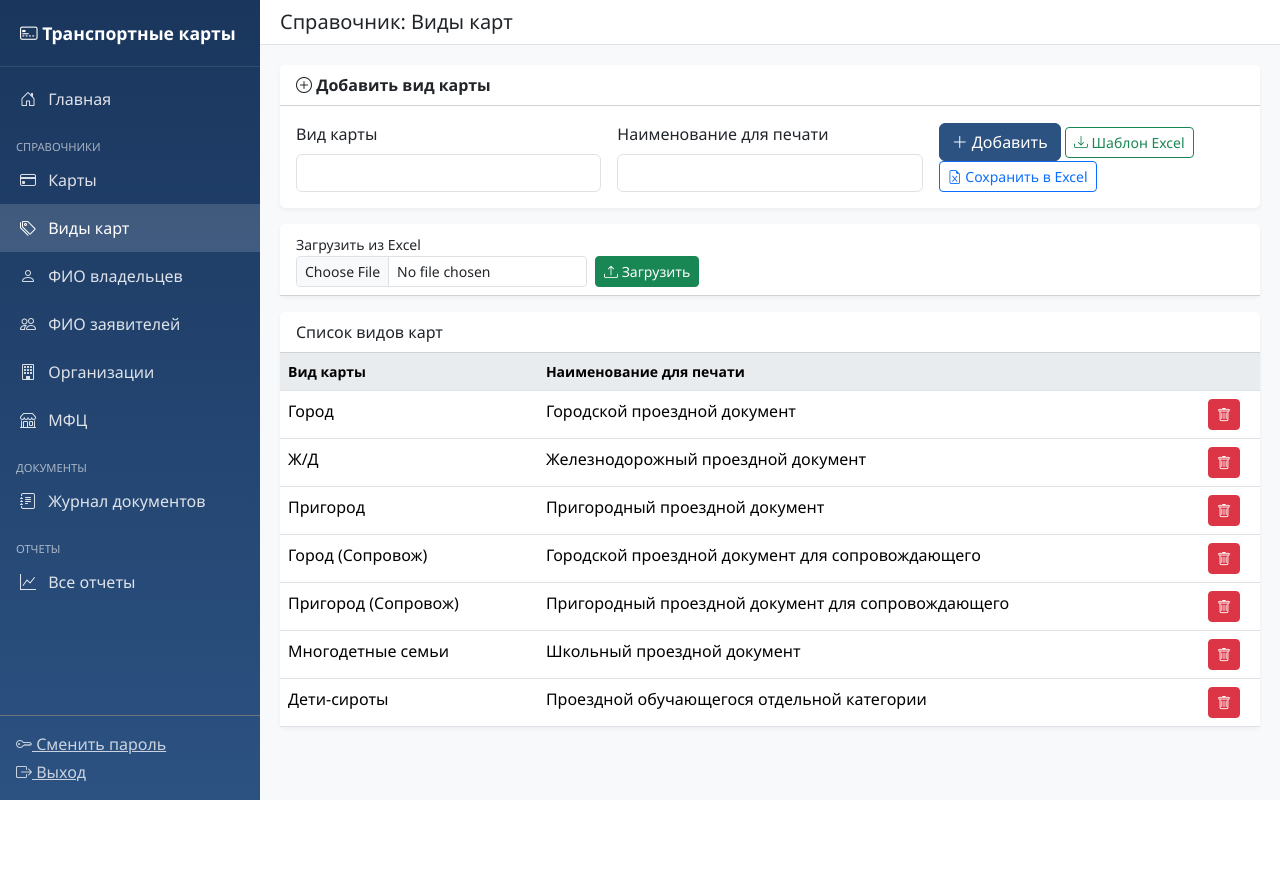
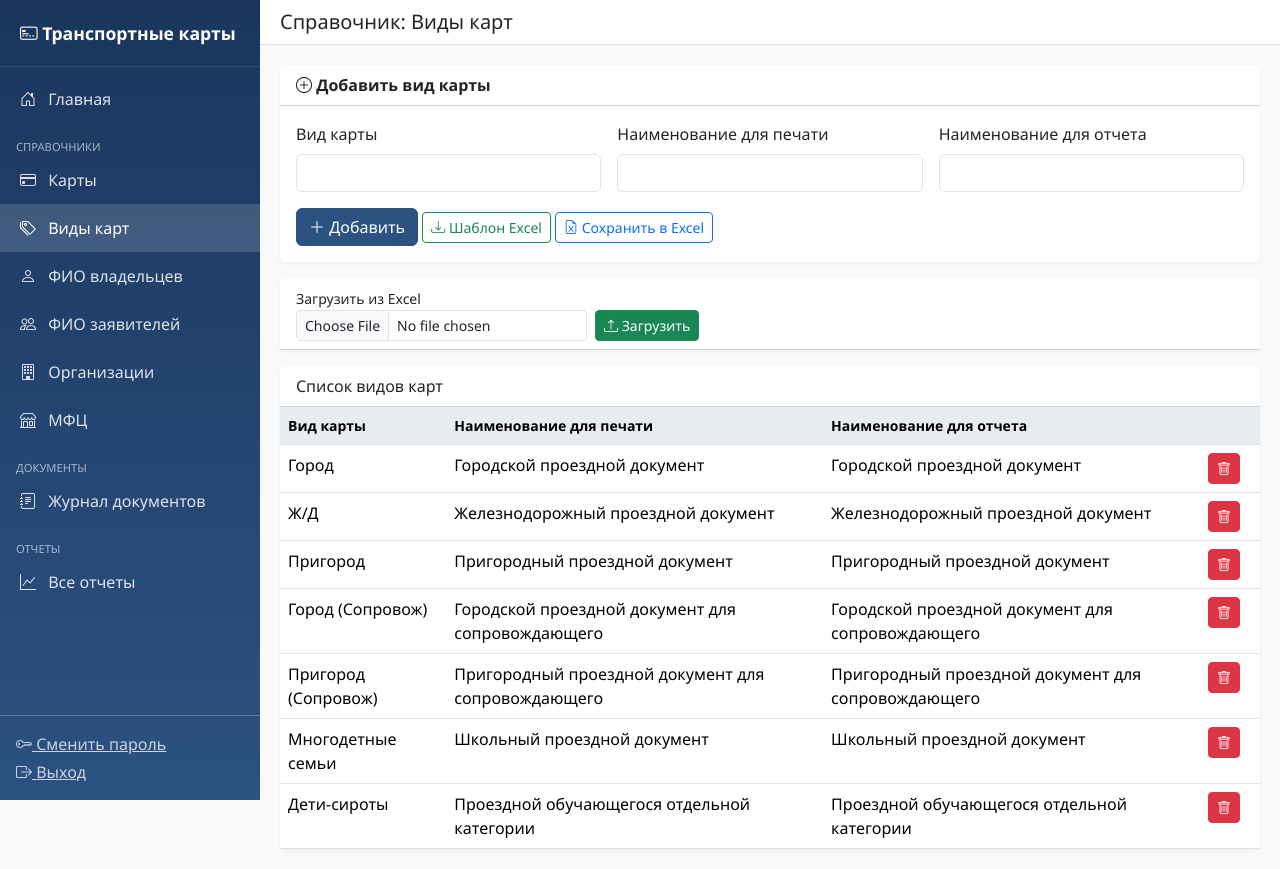
Before and after one commit to nonemivan-hue/card1, a Flask app: page /refs/card_types in a window 1280 px wide. Before the commit the page ends 800 px from the top, so only its background shows below. Run offline with Flask 3, Linux system fonts and the light colour scheme; the visitor is signed in with stand-in values (Sample User, id 1).

Commit message:
Add daily backup and card type report name
- Update app.py to add backup directory creation and daily backup scheduling
- Modify app/models.py to include report_name field in card types and use it in period report
- Update data/card_types.json to add report_name values for existing card types
- Modify templates/refs/card_types.html to show and edit report_name field
- Update .gitignore to exclude backup files

```diff
--- a/app.py
+++ b/app.py
@@ -236,7 +236,8 @@ def ref_card_types():
     if request.method == "POST" and "name" in request.form:
         insert("card_types", {
             "name": request.form.get("name", ""),
-            "print_name": request.form.get("print_name", "")
+            "print_name": request.form.get("print_name", ""),
+            "report_name": request.form.get("report_name", "")
         })
         flash("Вид карты добавлен", "success")
         return redirect(url_for("ref_card_types"))
@@ -260,7 +261,8 @@ def api_card_types():
     data = request.get_json() or {}
     item = insert("card_types", {
         "name": data.get("name", ""),
-        "print_name": data.get("print_name", "")
+        "print_name": data.get("print_name", ""),
+        "report_name": data.get("report_name", "")
     })
     return jsonify(item), 201
 
--- a/app/models.py
+++ b/app/models.py
@@ -415,7 +415,7 @@ def get_period_report(start_date, end_date):
     for ct_id in sorted(all_ct_ids):
         ct = get_card_type_by_id(ct_id)
         report.append({
-            "card_type_name": ct.get("name", "Не указан") if ct else "Не указан",
+            "card_type_name": ct.get("report_name", "") or ct.get("name", "Не указан") if ct else "Не указан",
             "print_count": print_counts.get(ct_id, 0),
             "issue_count": issue_counts.get(ct_id, 0)
         })
--- a/data/card_types.json
+++ b/data/card_types.json
@@ -2,42 +2,49 @@
   {
     "name": "Город",
     "print_name": "Городской проездной документ",
+    "report_name": "Городской проездной документ",
     "id": "44211cdf-c468-45d8-a919-b5ab2969b846",
     "created_at": "2026-08-11T23:30:59.801211"
   },
   {
     "name": "Ж/Д",
     "print_name": "Железнодорожный проездной документ",
+    "report_name": "Железнодорожный проездной документ",
     "id": "efd7f86f-6fcf-4143-863c-2f26c23d5cfe",
     "created_at": "2026-08-11T23:31:25.624014"
   },
   {
     "name": "Пригород",
     "print_name": "Пригородный проездной документ",
+    "report_name": "Пригородный проездной документ",
     "id": "c209960e-e826-47e9-9114-daf668665821",
     "created_at": "2026-08-11T23:31:39.640464"
   },
   {
     "name": "Город (Сопровож)",
     "print_name": "Городской проездной документ для сопровождающего",
+    "report_name": "Городской проездной документ для сопровождающего",
     "id": "a0e1bf1e-bd81-4927-a2ba-bdf252c37b35",
     "created_at": "2026-08-11T23:31:49.906979"
   },
   {
     "name": "Пригород (Сопровож)",
     "print_name": "Пригородный проездной документ для сопровождающего",
+    "report_name": "Пригородный проездной документ для сопровождающего",
     "id": "a477c575-a968-403c-9cb4-3b98ae9c039e",
     "created_at": "2026-08-11T23:31:58.119194"
   },
   {
     "name": "Многодетные семьи",
     "print_name": "Школьный проездной документ",
+    "report_name": "Школьный проездной документ",
     "id": "5da1a54d-327d-4053-ae17-ab314d70442c",
     "created_at": "2026-08-11T23:32:24.201832"
   },
   {
     "name": "Дети-сироты",
     "print_name": "Проездной обучающегося отдельной категории",
+    "report_name": "Проездной обучающегося отдельной категории",
     "id": "951b6ef4-f87d-4eec-b617-4d5011549e88",
     "created_at": "2026-08-11T23:32:38.009294"
   }
--- a/templates/refs/card_types.html
+++ b/templates/refs/card_types.html
@@ -17,6 +17,10 @@
                 <input type="text" name="print_name" class="form-control">
             </div>
             <div class="col-md-4">
+                <label class="form-label">Наименование для отчета</label>
+                <input type="text" name="report_name" class="form-control">
+            </div>
+            <div class="col-md-12">
                 <button type="submit" class="btn btn-primary"><i class="bi bi-plus-lg"></i> Добавить</button>
                 <a href="{{ url_for('download_template', ref_name='card_types') }}" class="btn btn-outline-success btn-sm">
                     <i class="bi bi-download"></i> Шаблон Excel
@@ -47,12 +51,13 @@
     <div class="card-header bg-white">Список видов карт</div>
     <div class="card-body p-0">
         <table class="table table-hover mb-0">
-            <thead><tr><th>Вид карты</th><th>Наименование для печати</th><th style="width:60px"></th></tr></thead>
+            <thead><tr><th>Вид карты</th><th>Наименование для печати</th><th>Наименование для отчета</th><th style="width:60px"></th></tr></thead>
             <tbody>
                 {% for item in items %}
                 <tr>
                     <td>{{ item.name }}</td>
                     <td>{{ item.print_name }}</td>
+                    <td>{{ item.get('report_name', '') or 'Не указано' }}</td>
                     <td>
                         <form method="POST" action="{{ url_for('ref_card_types_delete', item_id=item.id) }}" onsubmit="return confirm('Удалить?');">
                             <button type="submit" class="btn btn-sm btn-danger"><i class="bi bi-trash"></i></button>
@@ -60,7 +65,7 @@
                     </td>
                 </tr>
                 {% else %}
-                <tr><td colspan="3" class="text-center text-muted py-4">Нет данных</td></tr>
+                <tr><td colspan="4" class="text-center text-muted py-4">Нет данных</td></tr>
                 {% endfor %}
             </tbody>
         </table>
```
Also changed, not shown: 1 other file.
